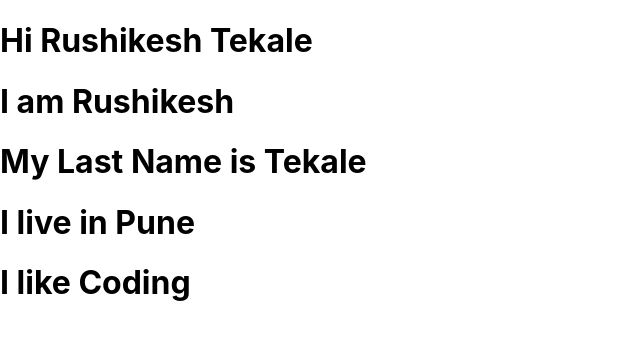
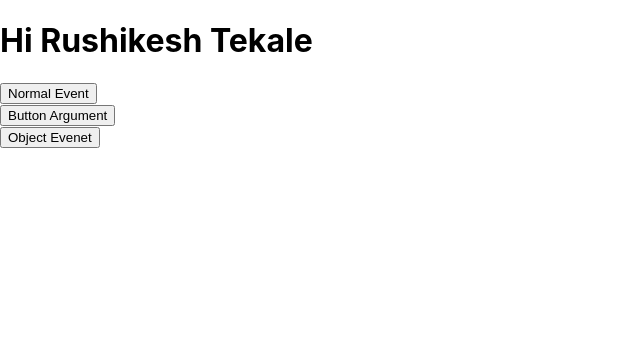
Before and after one commit to RushikeshTekale66/React-Important-Concept, a React (Create React App) app: page / in a window 1280 px wide. Shown: the top 340 px of the page, without its empty margins (0-640 px from the left). Built offline with nearby package versions, Linux system fonts and the light colour scheme.

Commit message:
Event in react

```diff
--- a/src/App.js
+++ b/src/App.js
@@ -1,15 +1,10 @@
-import Props from "./Component/Props";
+import Event from "./Component/Event";
 
 const App = () => {
-  const city = "Pune";
-  const state = {
-    name: "Rushikesh",
-    lname: "Tekale"
-  }
   return (
     <>
       <h1>Hi Rushikesh Tekale</h1>
-      <Props name={state.name} lname={state.lname} city={city} like="Coding" />
+      <Event/>
     </>
   )
 }
--- /dev/null
+++ b/src/Component/Event.js
@@ -0,0 +1,28 @@
+import React from 'react';
+
+const Event = ()=>{
+    const event1 = ()=>{
+        alert("Event 1 is fired");
+    }
+    const event2 = (event)=>{
+        alert(event);
+    }
+    const event3 = (a, b)=>{
+        alert(a + b.type);
+    }
+    return (
+        <>
+            {/* Normal Event */}
+            <button type='button' onClick = {event1}>Normal Event</button>
+            <br/>
+
+            {/* Event as an argument */}
+            <button type='button' onClick={()=>event2("Event is fired")}>Button Argument</button>
+            <br/>
+
+            {/* Sending event as an object manualey */}
+            <button type='button' onClick={(e)=>event3("Event 3", e)}>Object Evenet</button>
+        </>
+    )
+}
+export default Event;
--- a/src/Component/Props.js
+++ /dev/null
@@ -1,14 +0,0 @@
-import React from 'react';
-
-const Props = (props)=>{
-    return(
-        <>
-        <h1>I am {props.name}</h1>
-        <h1>My Last Name is {props.lname}</h1>
-        <h1>I live in {props.city}</h1>
-        <h1>I like {props.like}</h1>
-        </>
-    )
-}
-
-export default Props;
```
